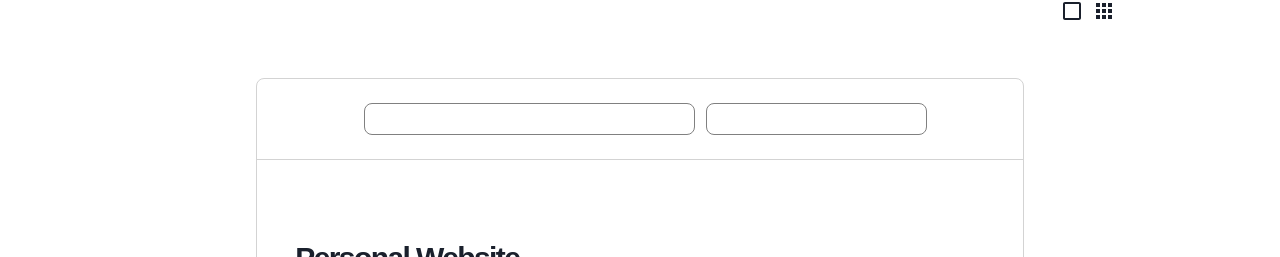
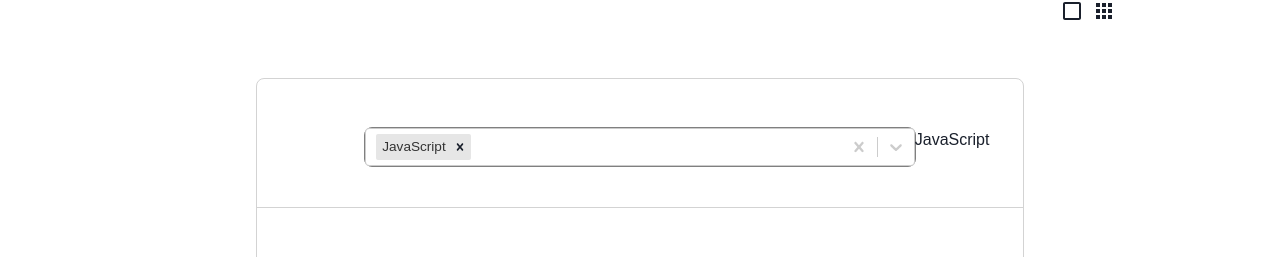
Before and after one commit to rossmcel/ross-mcelhinney-website, a React (Create React App) app: page /Projects in a window 1280 px wide. Shown: the part 436-693 px from the top of the page. Built offline with nearby package versions, Linux system fonts and the light colour scheme.

Commit message:
Add Search by Tag Functioning Fully

```diff
--- a/package.json
+++ b/package.json
@@ -23,6 +23,7 @@
     "react-dom": "^17.0.2",
     "react-router-dom": "^5.2.0",
     "react-scripts": "4.0.3",
+    "react-select": "^4.3.1",
     "react-slick": "^0.28.1",
     "react-spring": "^9.2.4",
     "react-syntax-highlighter": "^15.4.3",
@@ -62,6 +63,7 @@
     "@types/react-copy-to-clipboard": "^5.0.1",
     "@types/react-dom": "^17.0.9",
     "@types/react-router-dom": "^5.1.8",
+    "@types/react-select": "^4.0.17",
     "@types/react-slick": "^0.23.5",
     "@types/react-syntax-highlighter": "^13.5.2",
     "react-reveal": "^1.2.2"
--- a/src/shared/components/search-display/searchDisplay.view.tsx
+++ b/src/shared/components/search-display/searchDisplay.view.tsx
@@ -1,5 +1,9 @@
-import React from "react";
-import { Box, Flex } from "@chakra-ui/react";
+import React, { useState } from "react";
+import { Box, BreadcrumbLink, Flex } from "@chakra-ui/react";
+import Select from "react-select";
+import makeAnimated from "react-select/animated";
+import { handleInputChange } from "react-select/src/utils";
+import { TagFacesSharp } from "@material-ui/icons";
 
 interface SearchDisplayViewProps {
   children: React.ReactNode;
@@ -8,6 +12,123 @@
 export const SearchDisplayView: React.FC<SearchDisplayViewProps> = ({
   children,
 }) => {
+  const options = [
+    { value: "JavaScript", label: "JavaScript" },
+    { value: "PHP", label: "PHP" },
+    { value: "MySQL", label: "MySQL" },
+  ];
+
+  //var tagsArr = new Array("JavaScript");
+
+  const [tags, setTags] = useState(["JavaScript"]);
+
+  const [isOpen, setIsOpen] = useState({});
+
+  const handleInputChange = (inputValue: any, { action }: any) => {
+    console.log("IV - " + inputValue);
+    console.log("IV - " + inputValue[0]);
+
+    //var keyNames = Object.keys(inputValue[0]);
+    //console.log(keyNames);
+
+    console.log("A - " + action);
+    switch (action) {
+      case "input-change":
+        return;
+      case "select-option":
+        // .splice 2nd parameter = 0 because .splice() returns an array with the deleted elements
+        setTags((tags) => tags.splice(0, 0));
+
+        var keyName = "whatever";
+        for (var name in inputValue[0]) {
+          keyName = name;
+        }
+        for (let i = 0; i < inputValue.length; i++) {
+          console.log(inputValue[i][keyName]);
+          setTags((tags) => tags.concat(inputValue[i][keyName]));
+          console.log(tags);
+        }
+
+        return;
+      case "remove-value":
+        // .splice 2nd parameter = 0 because .splice() returns an array with the deleted elements
+        setTags((tags) => tags.splice(0, 0));
+
+        var keyName = "whatever";
+        for (var name in inputValue[0]) {
+          keyName = name;
+        }
+        for (let i = 0; i < inputValue.length; i++) {
+          console.log(inputValue[i][keyName]);
+          setTags((tags) => tags.concat(inputValue[i][keyName]));
+          console.log(tags);
+        }
+
+        return;
+      case "clear":
+        setTags((tags) => tags.splice(0, 0));
+        return;
+      case "menu-close":
+        return;
+      default:
+        return;
+    }
+  };
+
+  const handleChange = (selectedOption: any) => {
+    //tagsArr.push(selectedOption[selectedOption.length - 1].value);
+
+    console.log("------" + selectedOption[selectedOption.length - 1].value);
+    if (isOpen == true) {
+      console.log("OOOPPPPEEEENNN");
+      if (tags.includes(selectedOption[selectedOption.length - 1].value)) {
+        console.log("INCLUDES");
+
+        let tempArr = new Array();
+        for (let k = 0; k < selectedOption.length; k++) {
+          tempArr.push(selectedOption[k].value);
+        }
+        console.log(tempArr);
+
+        for (let i = 0; i < tags.length; i++) {
+          if (tempArr.includes(tags[i])) {
+            console.log(tags[i]);
+            console.log("Yes");
+          } else {
+            console.log(tags[i]);
+            console.log("No");
+            setTags((tags) => tags.splice(i, 1));
+            console.log(tags);
+            break;
+          }
+          console.log("ffff" + tags);
+        }
+
+        console.log(tags);
+
+        /*let location = tags.indexOf(
+        selectedOption[selectedOption.length - 1].value
+      );
+      setTags((tags) => tags.splice(location, 1));*/
+      } else {
+        setTags((tags) =>
+          tags.concat(selectedOption[selectedOption.length - 1].value)
+        );
+      }
+    }
+
+    //console.log(`Option selected:`, selectedOption[0].value);
+    //console.log(selectedOption);
+    //console.log("Tags is: " + tagsArr[1]);
+  };
+
+  const animatedComponents = makeAnimated();
+
+  //console.log("oooooo" + tags);
+  //const animatedComponents = makeAnimated();
+
+  //console.log("test ---- :::::: " + tags[1]);
+
   return (
     <Flex
       direction="column"
@@ -20,29 +141,29 @@
       border="1px solid lightgrey"
       borderRadius="0.5rem"
     >
-      <Box minW="100%" maxW="100%" minH="5rem" maxH="5rem">
+      <Box minW="100%" maxW="100%" minH="8rem" maxH="5rem">
         <Flex direction="row" minW="72%" maxW="72%" ml="auto" mr="auto">
           <Flex
-            minW="60%"
-            maxW="60%"
-            minH="2rem"
-            maxH="2rem"
-            mt="1.5rem"
-            mb="1.5rem"
-            mr="2%"
+            minW="100%"
+            maxW="100%"
+            mt="3rem"
             border="1px solid grey"
             borderRadius="0.5rem"
-          ></Flex>
-          <Flex
-            minW="40%"
-            maxW="40%"
-            minH="2rem"
-            maxH="2rem"
-            mt="1.5rem"
-            mb="1.5rem"
-            border="1px solid grey"
-            borderRadius="0.5rem"
-          ></Flex>
+          >
+            <Box minW="100%">
+              <Select
+                closeMenuOnSelect={false}
+                components={animatedComponents}
+                defaultValue={options[0]}
+                isMulti
+                isClearable
+                options={options}
+                onInputChange={handleInputChange}
+                onChange={handleInputChange}
+              />
+            </Box>
+            {tags}
+          </Flex>
         </Flex>
       </Box>
       <Box
```
Also changed, not shown: 1 other file (tests, documents, lock files or other folders).
